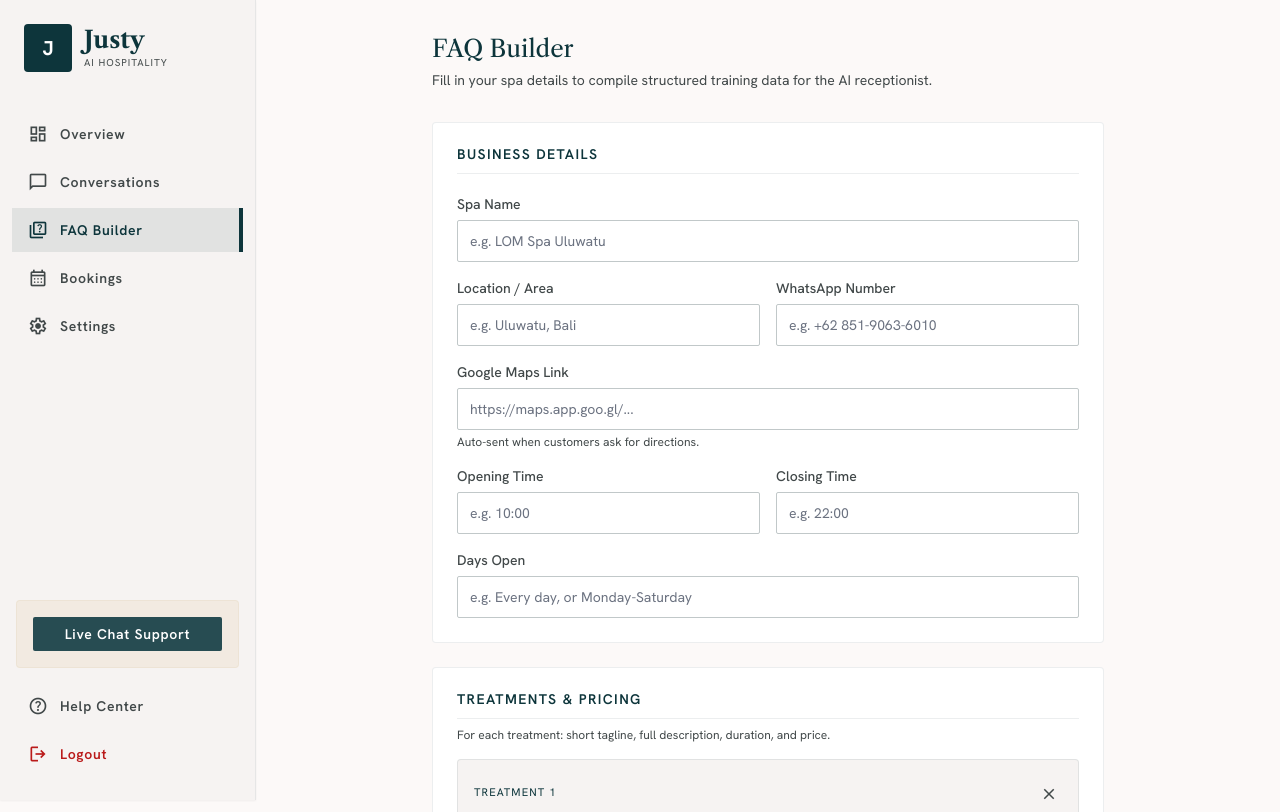
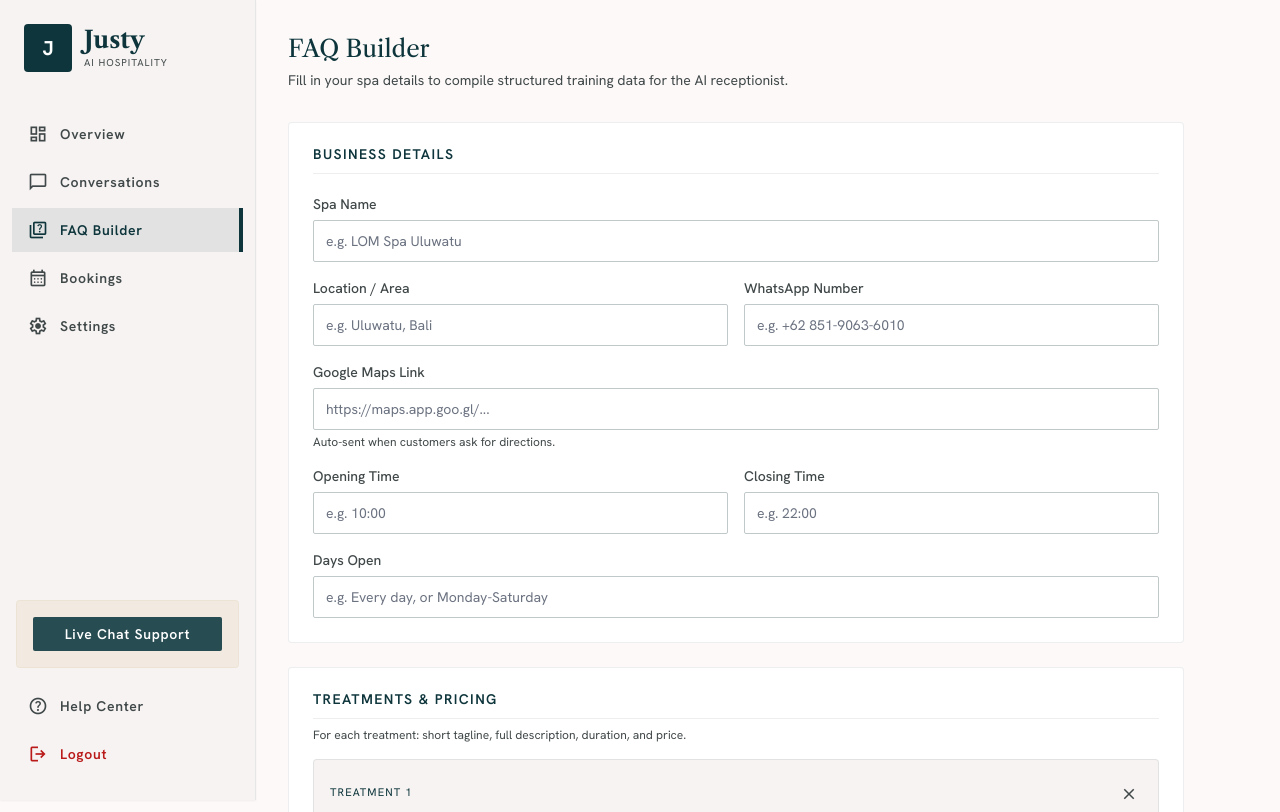
Before and after one commit to JustyBali/JustyBali.github.io, a website: page dashboard/faq.html in a window 1280 px wide. Shown: the top 812 px of the page. Drawn offline with nearby package versions, Linux system fonts and the light colour scheme.

Commit message:
FAQ builder: left-aligned, full width like dashboard

```diff
--- a/dashboard/faq.html
+++ b/dashboard/faq.html
@@ -60,7 +60,7 @@
 </aside>
 
 <main class="ml-64 min-h-screen p-8">
-  <div class="max-w-2xl mx-auto">
+  <div class="max-w-4xl">
     <div class="mb-8">
       <h2 class="text-headline-sm font-headline-md text-primary mb-1">FAQ Builder</h2>
       <p class="text-on-surface-variant text-sm">Fill in your spa details to compile structured training data for the AI receptionist.</p>
```
Also changed, not shown: dashboard/justy_faq_builder_auto.html (+1 -1 lines).
